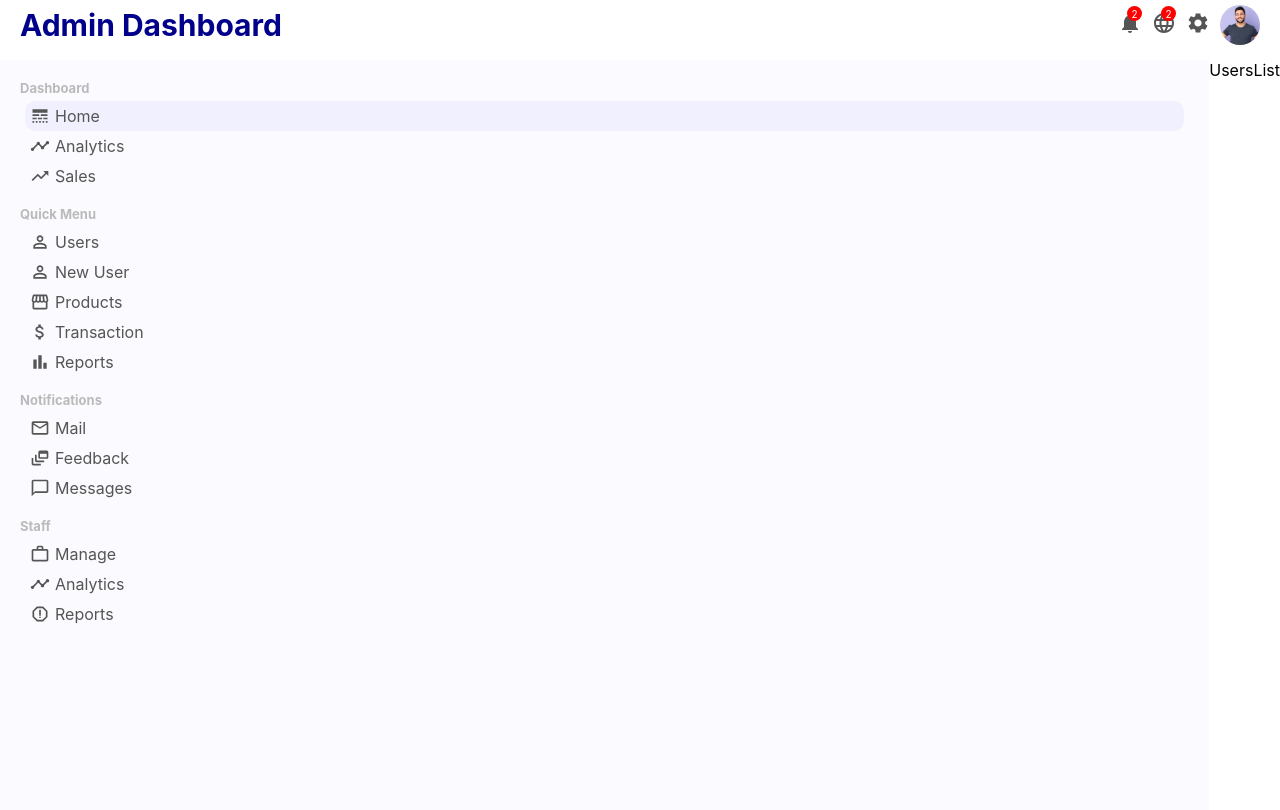
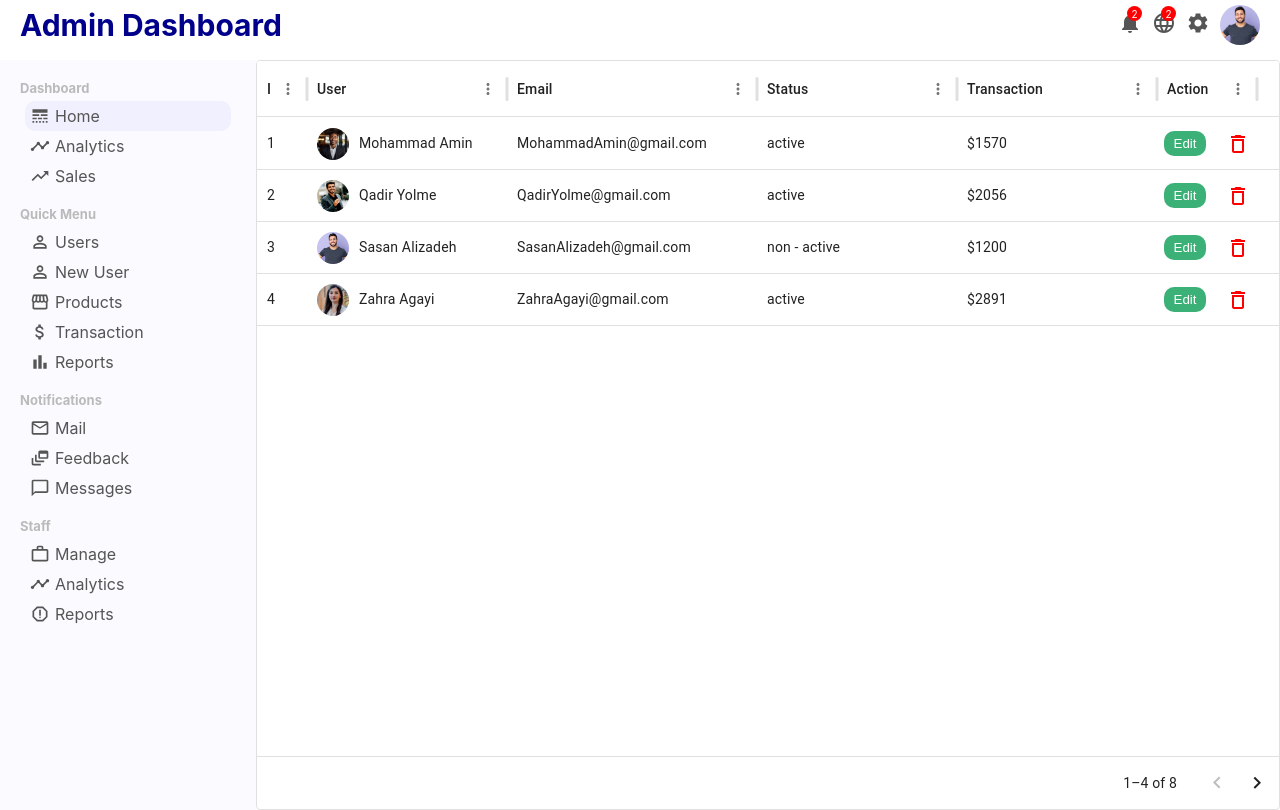
Before and after one commit to matin0303/CMS, a React (Create React App) app: page /users in a window 1280 px wide. Built offline with nearby package versions, Linux system fonts and the light colour scheme.

Commit message:
create UserList in Users page

```diff
--- a/package.json
+++ b/package.json
@@ -7,6 +7,8 @@
     "@emotion/styled": "^11.11.5",
     "@mui/icons-material": "^5.15.15",
     "@mui/material": "^5.15.15",
+    "@mui/styled-engine-sc": "^6.0.0-alpha.18",
+    "@mui/x-data-grid": "^7.1.1",
     "@testing-library/jest-dom": "^5.17.0",
     "@testing-library/react": "^13.4.0",
     "@testing-library/user-event": "^13.5.0",
@@ -18,6 +20,7 @@
     "react-scripts": "5.0.1",
     "rechart": "^0.0.1",
     "recharts": "^2.12.4",
+    "styled-components": "^6.1.8",
     "web-vitals": "^2.1.4"
   },
   "scripts": {
--- a/src/datas.js
+++ b/src/datas.js
@@ -112,4 +112,73 @@ const transactions = [
         img: 'images/prof.jpg'
     },
 ]
-export {xAxisData , newMember ,transactions}
+
+const userRows = [
+    {
+        id :1,
+        username : 'Mohammad Amin' ,
+        img : './images/prof2.jpg',
+        email : 'MohammadAmin@gmail.com',
+        status : 'active',
+        transaction : '$1570'
+    },
+    {
+        id :2,
+        username : 'Qadir Yolme' ,
+        img : './images/prof3.jpg',
+        email : 'QadirYolme@gmail.com',
+        status : 'active',
+        transaction : '$2056'
+    },
+    {
+        id :3,
+        username : 'Sasan Alizadeh' ,
+        img : './images/prof.jpg',
+        email : 'SasanAlizadeh@gmail.com',
+        status : 'non - active',
+        transaction : '$1200'
+    },
+    {
+        id :4,
+        username : 'Zahra Agayi' ,
+        img : './images/prof4.jpg',
+        email : 'ZahraAgayi@gmail.com',
+        status : 'active',
+        transaction : '$2891'
+    },
+
+    {
+        id :5,
+        username : 'Mohammad Amin' ,
+        img : './images/prof2.jpg',
+        email : 'MohammadAmin@gmail.com',
+        status : 'active',
+        transaction : '$1570'
+    },
+    {
+        id :6,
+        username : 'Qadir Yolme' ,
+        img : './images/prof3.jpg',
+        email : 'QadirYolme@gmail.com',
+        status : 'active',
+        transaction : '$2056'
+    },
+    {
+        id :7,
+        username : 'Sasan Alizadeh' ,
+        img : './images/prof.jpg',
+        email : 'SasanAlizadeh@gmail.com',
+        status : 'non - active',
+        transaction : '$1200'
+    },
+    {
+        id :8,
+        username : 'Zahra Agayi' ,
+        img : './images/prof4.jpg',
+        email : 'ZahraAgayi@gmail.com',
+        status : 'active',
+        transaction : '$2891'
+    },
+
+]
+export {xAxisData , newMember ,transactions ,userRows}
--- a/src/pages/users/UserList.jsx
+++ b/src/pages/users/UserList.jsx
@@ -1,9 +1,88 @@
-import React from 'react'
+import React, { useState } from 'react';
+import './UsersList.css';
+import { userRows } from '../../datas';
+import { DataGrid } from '@mui/x-data-grid';
+import { Link } from 'react-router-dom';
+import DeleteOutlineOutlinedIcon from '@mui/icons-material/DeleteOutlineOutlined';
+
 
 export default function UserList() {
+  const [userDatas , setUserDatas] = useState(userRows)
+
+  const userDelete = (userID)=>{
+    setUserDatas(userDatas.filter(user=>user.id != userID))
+  }
+
+  const columns = [
+    {
+      field : 'id' ,
+      headerName : 'ID',
+      width :50,
+    },
+    {
+      field : 'user' ,
+      headerName : 'User',
+      width :200,
+      renderCell: (params)=>{
+        return(
+            <Link>
+              <div className="userListUser">
+                <img src={params.row.img} className='userListImg'/>
+                {params.row.username}
+              </div>
+            </Link>
+        )
+      }
+    },
+    {
+      field :'email',
+      headerName:'Email',
+      width:250,
+    },
+    {
+      field : 'status',
+      headerName : 'Status',
+      width : 200,
+    },
+    {
+      field :'transaction',
+      headerName:'Transaction',
+      width:200,
+    },
+    {
+      field :'action',
+      headerName:'Action',
+      width:100,
+      renderCell : (params)=>{
+        return(
+          <div className='userListAction'>
+            <Link to={`/user/${params.row.id}`}>
+              <button className='userListEdit'>Edit</button>
+            </Link>
+            <DeleteOutlineOutlinedIcon className='userListDelete' onClick ={()=>userDelete(params.row.id)}/>
+          </div>)
+      }
+    },
+
+
+
+  ]
   return (
-    <div>
-      UsersList
+
+    <div className='userList'>
+      <DataGrid
+        rows = {userDatas}
+        columns ={columns}
+        disableRowSelectionOnClick
+        initialState={{
+          pagination: {
+            paginationModel: {
+              pageSize: 4,
+            },
+          },
+        }}
+
+      />
     </div>
   )
 }
--- /dev/null
+++ b/src/pages/users/UsersList.css
@@ -0,0 +1,33 @@
+.userList{
+    flex: 4;
+}
+.userListImg{
+    width: 32px;
+    height: 32px;
+    border-radius: 50%;
+    margin-right: 10px;
+    object-fit: cover;
+}
+.userListUser{
+    display: flex;
+    align-items: center;
+}
+.userListAction{
+    display: flex;
+    align-items: center;
+    justify-content: center;
+
+}
+.userListEdit{
+    border: none;
+    border-radius: 10px;
+    padding: 5px 10px;
+    color: white;
+    background-color: #3bb077;
+    margin-right: 20px;
+    cursor: pointer;
+}
+.userListDelete{
+    color: red;
+    cursor: pointer;
+}
```
Also changed, not shown: src/pages/users/Users.css (deleted), 1 other file (tests, documents, lock files or other folders).
